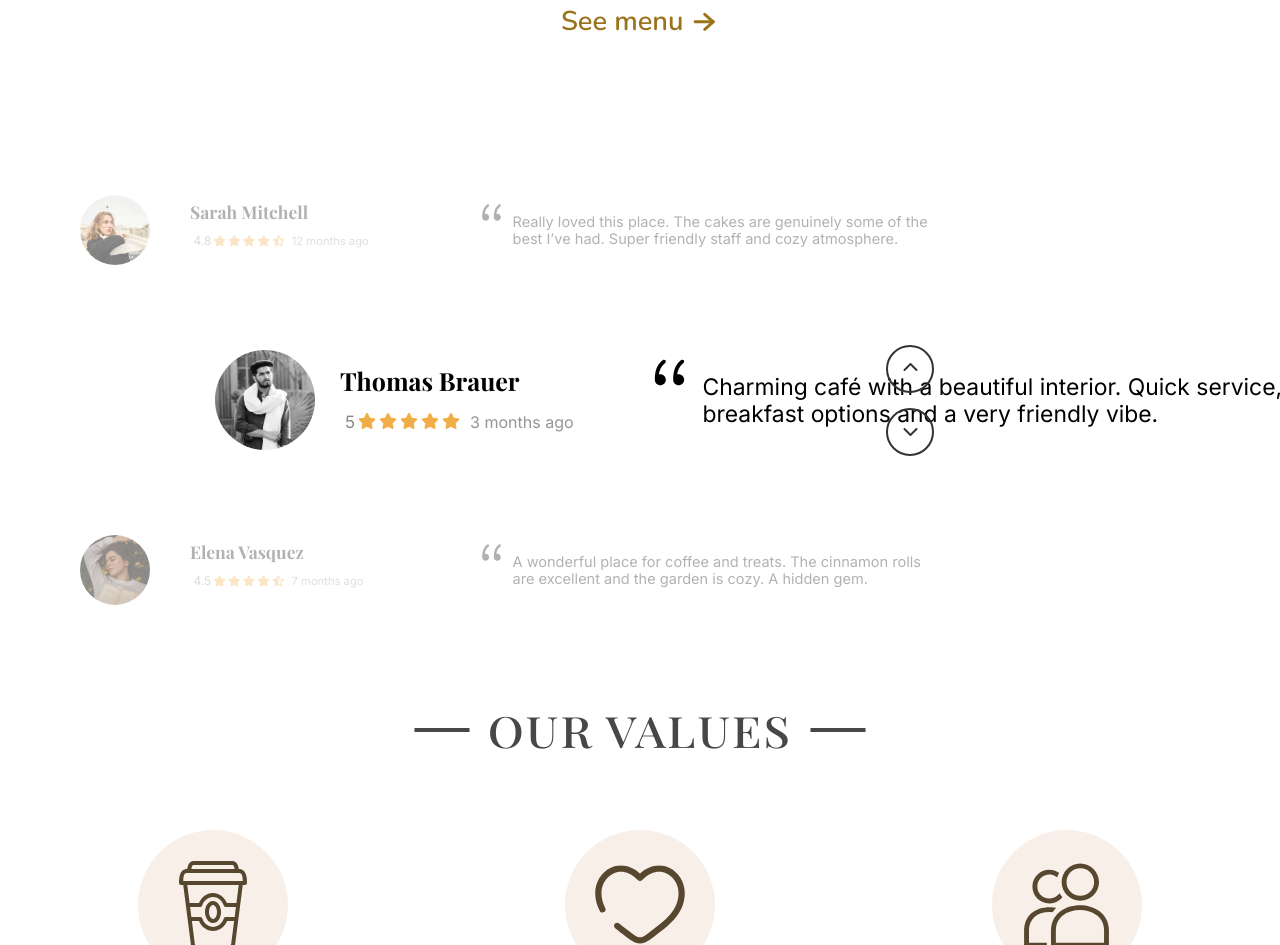
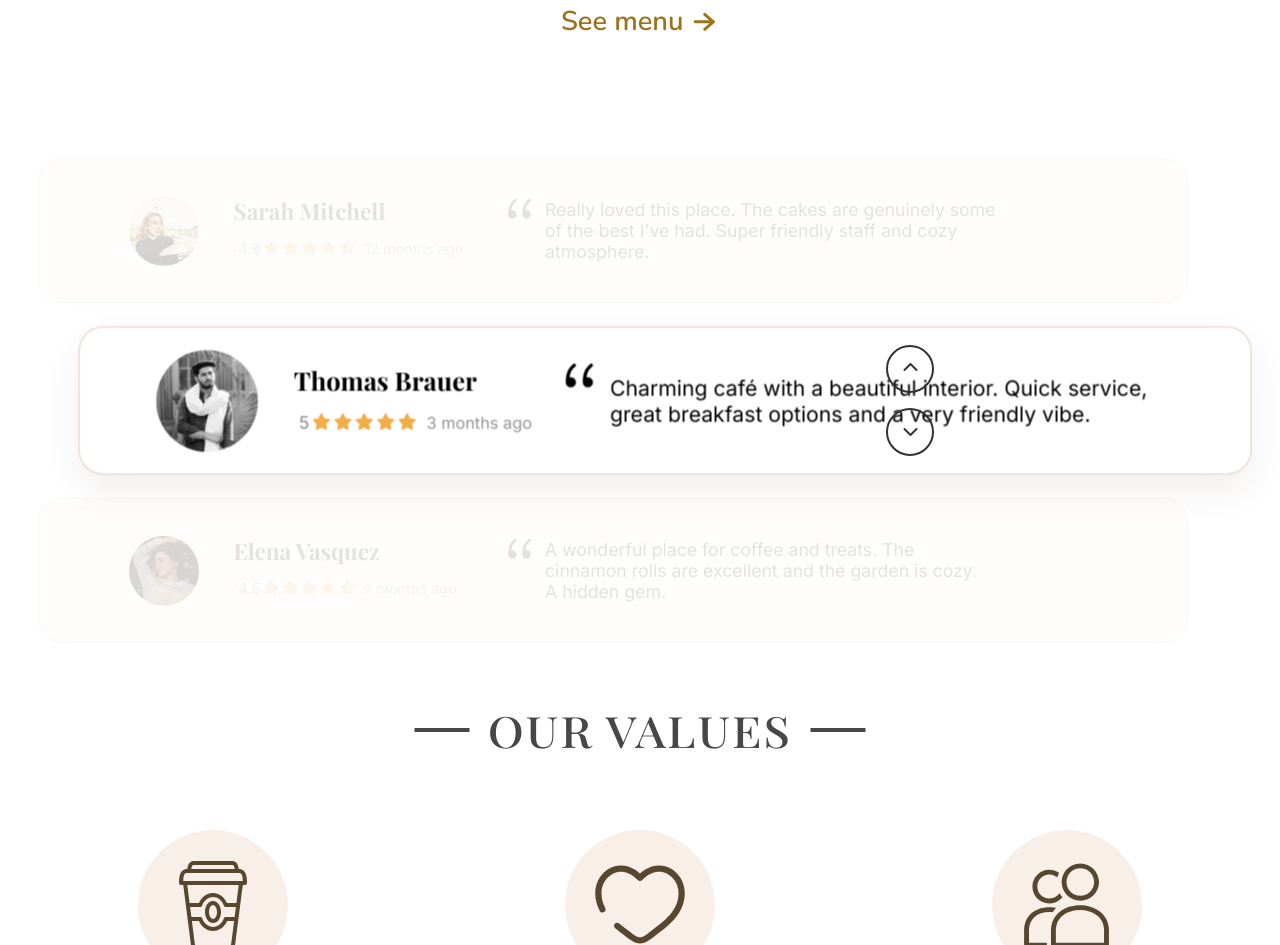
Before and after one commit to goolyb/demo-site, a plain HTML site: page index.html in a window 1280 px wide. Shown: the part 2225-3170 px from the top of the page. Drawn offline with nearby package versions, Linux system fonts and the light colour scheme.

Commit message:
Style: made a style box for reviews

```diff
--- a/css/style.css
+++ b/css/style.css
@@ -746,6 +746,7 @@ body {
 .review-card {
     align-items: center;
     display: flex;
+
     height: 170px;
     position: absolute;
     transition: transform 0.8s ease, opacity 0.8s ease;
@@ -761,22 +762,42 @@ body {
     width: 130px;
 }
 
-.review-inner{
-    align-items: center;
-    display: flex;
-    width: fit-content;
+.review-inner {
+    align-items: center;
+    background: rgba(255, 243, 234, 0.45);
+    border: 1.5px solid rgba(159, 94, 45, 0.1);
+    border-radius: 24px;
+    box-shadow: 0 8px 30px rgba(75, 36, 12, 0.02);
+    backdrop-filter: blur(10px);
+    display: flex;
+    padding: 20px 40px;
+    transition: all 0.8s cubic-bezier(0.25, 1, 0.5, 1);
+    width: 1150px;
+    height: 145px;
+    box-sizing: border-box;
+    opacity: 0.35;
+    margin-left: 3%;
+}
+
+.review-inner.active {
+    background: #ffffff;
+    border-color: rgba(159, 94, 45, 0.3);
+    box-shadow: 0 15px 35px rgba(75, 36, 12, 0.08);
+    opacity: 1;
+    transform: scale(1.02);
+    margin-left: 7%;
 }
 
 .review-card .review-avatar {
     display: flex;
     opacity: 0.5;
     transform: scale(0.7);
-    margin-right: -50px;
-    margin-left: 50px;
+    margin-right: -40px;
+    margin-left: 20px;
 }
 
 .review-avatar.active {
-    margin-left: 200px;
+    margin-left: 20px;
     opacity: 1;
     transform: scale(1);
 }
@@ -793,16 +814,15 @@ body {
     font-size: 1.3rem;
     height: fit-content;
     line-height: 25px;
-    transform: scale(1.1);
+    transform: scale(1);
     transition: opacity ease 0.8s, transform ease 0.8s;
-    width: 650px;
+    width: 580px;
 }
 
 .review-text1.faded {
     display: flex;
     opacity: 0.3;
-    transform: translateX(-150px) scale(0.7);
-
+    transform: translateX(-50px) scale(0.85);
 }
 
 .avatar {
@@ -817,7 +837,7 @@ body {
     height: 170px;
     justify-content: center;
     transition: transform ease 0.8s, opacity ease 0.8s;
-    width: 400px;
+    width: 320px;
 }
 
 .reviewer-name {
@@ -892,7 +912,8 @@ body {
 
 .review-info.faded {
     opacity: 0.3;
-    transform: scale(0.7);
+    transform: scale(0.9);
+    margin-left: 30px;
 }
 
 .review-time {
--- a/index.html
+++ b/index.html
@@ -212,7 +212,7 @@
                                   d="M9.62231 6.78278C10.0546 6.43909 10.1265 5.81001 9.78277 5.3777C9.43908 4.94539 8.81001 4.87354 8.37769 5.21724C4.73471 8.11342 4 11.8784 4 16C4 17.6569 5.34315 19 7 19C8.65685 19 10 17.6569 10 16C10 14.3432 8.65685 13 7 13C6.71233 13 6.43412 13.0405 6.17076 13.1161C6.5162 10.5872 7.45738 8.50391 9.62231 6.78278ZM20 16C20 17.6569 18.6569 19 17 19C15.3431 19 14 17.6569 14 16C14 11.8784 14.7347 8.11342 18.3777 5.21724C18.81 4.87354 19.4391 4.94539 19.7828 5.3777C20.1265 5.81001 20.0546 6.43909 19.6223 6.78278C17.4574 8.50391 16.5162 10.5872 16.1708 13.1161C16.4341 13.0405 16.7123 13 17 13C18.6569 13 20 14.3432 20 16Z"
                                   fill="#000000"/>
                         </svg>
-                        A wonderful place for coffee and treats. The cinnamon rolls are excellent and the garden is cozy. A hidden gem.
+                        A wonderful place for coffee and treats. The cinnamon rolls are excellent and the garden is cozy.<br> A hidden gem.
                     </div>
                   </div>
                 </div>
--- a/js/script.js
+++ b/js/script.js
@@ -32,13 +32,16 @@ function setActive(card) {
     const avatar = card.querySelector('.review-avatar');
     const text = card.querySelector('.review-text1');
     const info = card.querySelector('.review-info');
+    const inner = card.querySelector('.review-inner');
     if (Number(card.dataset.pos) === 1) {
         avatar.classList.add('active');
+        if (inner) inner.classList.add('active');
         text.classList.remove('faded');
         info.classList.remove('faded')
         info.classList.add('active');
     } else {
         avatar.classList.remove('active');
+        if (inner) inner.classList.remove('active');
         text.classList.add('faded');
         info.classList.remove('active')
         info.classList.add('faded')
```
